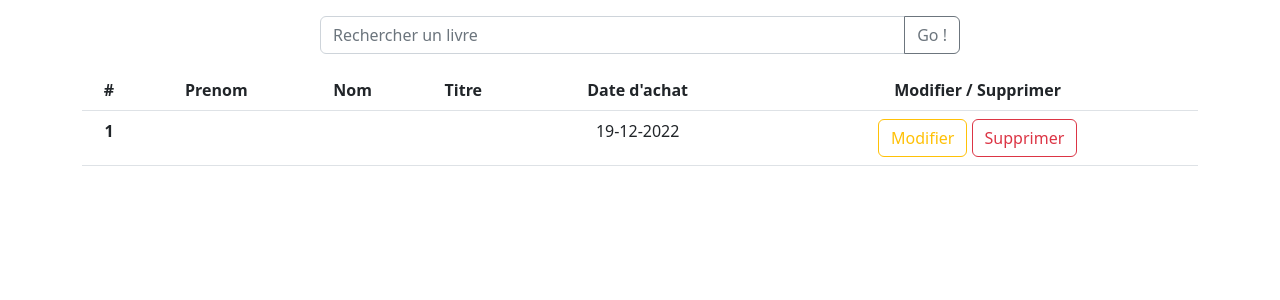
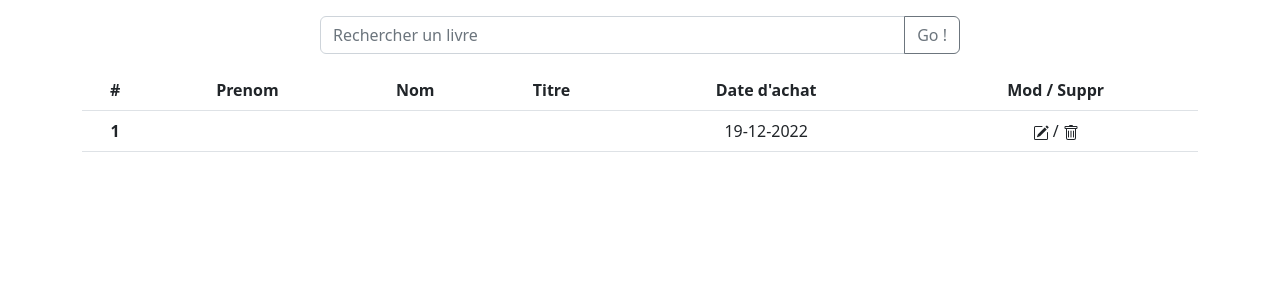
Before and after one commit to AurelienRoger/EbookMomie, a PHP site: page / in a window 1280 px wide. Shown: the part 56-356 px from the top of the page. Run offline with PHP 8.4, Linux system fonts and the light colour scheme; tables that the repository leaves empty or names only in its code hold one stand-in row (values such as "Sample post"); data that the repository does not hold is empty.

Commit message:
ajout icones ua lieu de buttons pour modifier et supprimer

```diff
--- a/style.css
+++ b/style.css
@@ -0,0 +1,3 @@
+html{
+    margin: 0;
+}
--- a/tpl/index.tpl.php
+++ b/tpl/index.tpl.php
@@ -52,7 +52,7 @@
                     <th scope="col">Nom</th>
                     <th scope="col">Titre</th>
                     <th scope="col">Date d'achat</th>
-                    <th scope="col">Modifier / Supprimer</th>
+                    <th scope="col">Mod / Suppr</th>
                   </tr>
                 </thead>
                 <tbody>
@@ -64,8 +64,15 @@
                     <td><?= $value['Titre'] ?></td>
                     <?php $date = new DateTime($value['AnneeAchat']); ?>
                     <td><?= $date ->format('d-m-Y')?></td>
-                    <td><button type="button" class="btn btn-outline-warning">Modifier</button>
-                        <button type="button" class="btn btn-outline-danger">Supprimer</button>
+                    <td>
+                    <svg xmlns="http://www.w3.org/2000/svg" width="16" height="16" fill="currentColor" class="bi bi-pencil-square" viewBox="0 0 16 16">
+  <path d="M15.502 1.94a.5.5 0 0 1 0 .706L14.459 3.69l-2-2L13.502.646a.5.5 0 0 1 .707 0l1.293 1.293zm-1.75 2.456-2-2L4.939 9.21a.5.5 0 0 0-.121.196l-.805 2.414a.25.25 0 0 0 .316.316l2.414-.805a.5.5 0 0 0 .196-.12l6.813-6.814z"/>
+  <path fill-rule="evenodd" d="M1 13.5A1.5 1.5 0 0 0 2.5 15h11a1.5 1.5 0 0 0 1.5-1.5v-6a.5.5 0 0 0-1 0v6a.5.5 0 0 1-.5.5h-11a.5.5 0 0 1-.5-.5v-11a.5.5 0 0 1 .5-.5H9a.5.5 0 0 0 0-1H2.5A1.5 1.5 0 0 0 1 2.5v11z"/>
+</svg> /
+                    <svg xmlns="http://www.w3.org/2000/svg" width="16" height="16" fill="currentColor" class="bi bi-trash" viewBox="0 0 16 16">
+  <path d="M5.5 5.5A.5.5 0 0 1 6 6v6a.5.5 0 0 1-1 0V6a.5.5 0 0 1 .5-.5zm2.5 0a.5.5 0 0 1 .5.5v6a.5.5 0 0 1-1 0V6a.5.5 0 0 1 .5-.5zm3 .5a.5.5 0 0 0-1 0v6a.5.5 0 0 0 1 0V6z"/>
+  <path fill-rule="evenodd" d="M14.5 3a1 1 0 0 1-1 1H13v9a2 2 0 0 1-2 2H5a2 2 0 0 1-2-2V4h-.5a1 1 0 0 1-1-1V2a1 1 0 0 1 1-1H6a1 1 0 0 1 1-1h2a1 1 0 0 1 1 1h3.5a1 1 0 0 1 1 1v1zM4.118 4 4 4.059V13a1 1 0 0 0 1 1h6a1 1 0 0 0 1-1V4.059L11.882 4H4.118zM2.5 3V2h11v1h-11z"/>
+</svg>
                     </td>
                   </tr>
                   <?php endforeach; ?>
```
